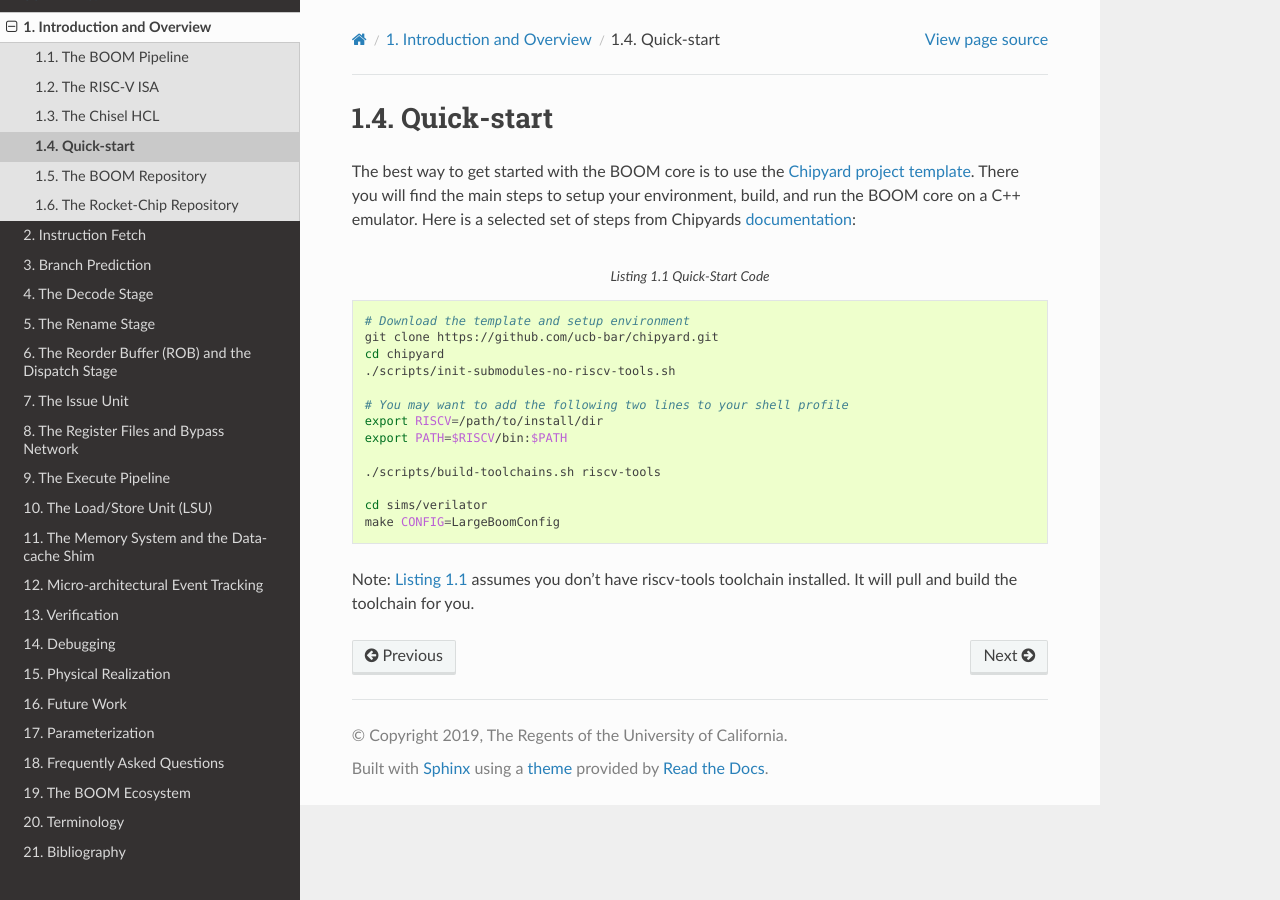
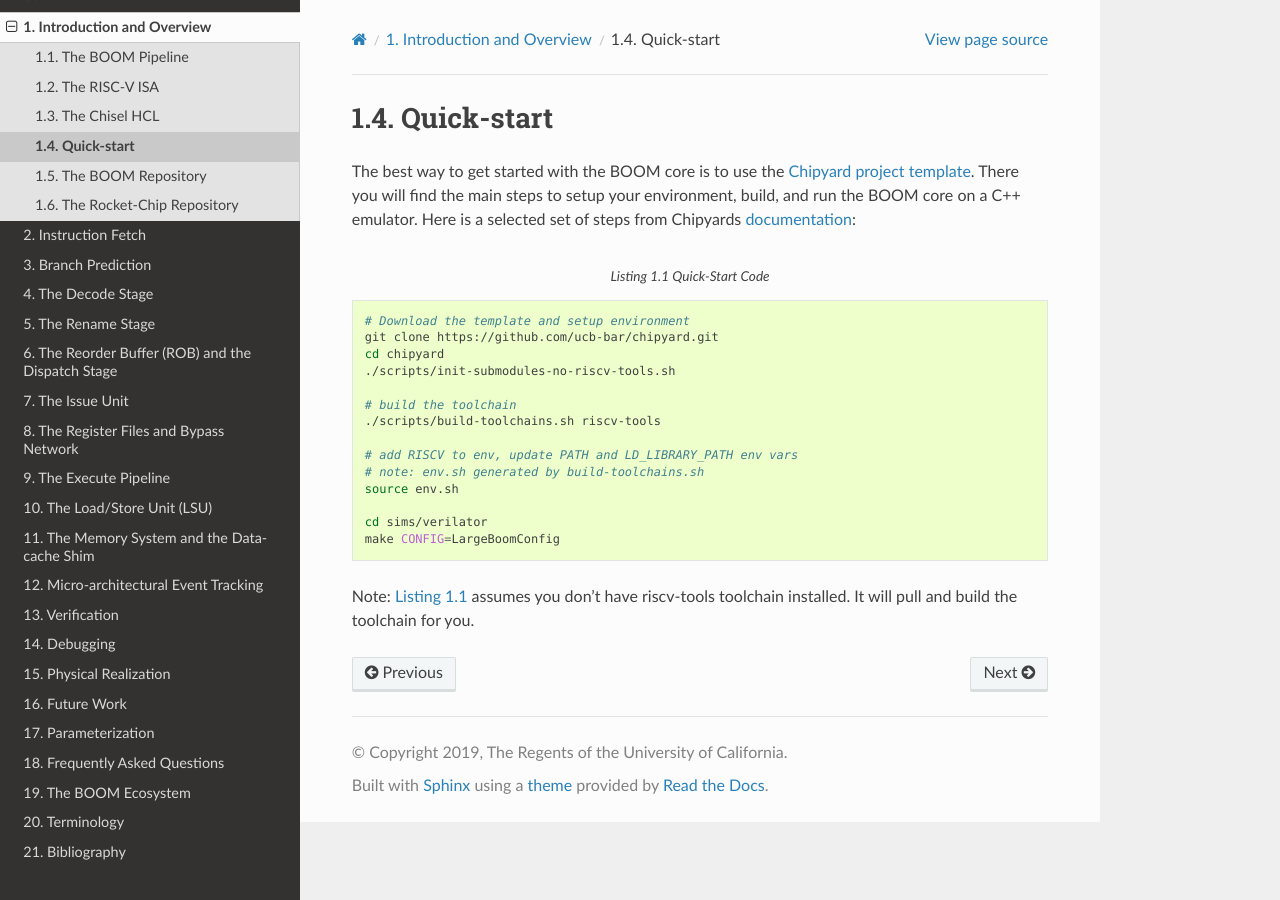
Before and after one commit to riscv-boom/riscv-boom, a Sphinx documentation site: the page built from docs/sections/intro-overview/quick-start.rst, in a window 1280 px wide. Built offline with Sphinx 7.4.7 and the Read the Docs theme 2.0.0, drawn with Linux system fonts in a browser that asks for light colours.

Commit message:
update quick start to match chipyard better

```diff
--- a/docs/sections/intro-overview/quick-start.rst
+++ b/docs/sections/intro-overview/quick-start.rst
@@ -14,11 +14,12 @@
     cd chipyard
     ./scripts/init-submodules-no-riscv-tools.sh
 
-    # You may want to add the following two lines to your shell profile
-    export RISCV=/path/to/install/dir
-    export PATH=$RISCV/bin:$PATH
+    # build the toolchain
+    ./scripts/build-toolchains.sh riscv-tools
 
-    ./scripts/build-toolchains.sh riscv-tools
+    # add RISCV to env, update PATH and LD_LIBRARY_PATH env vars
+    # note: env.sh generated by build-toolchains.sh
+    source env.sh
 
     cd sims/verilator
     make CONFIG=LargeBoomConfig
```
